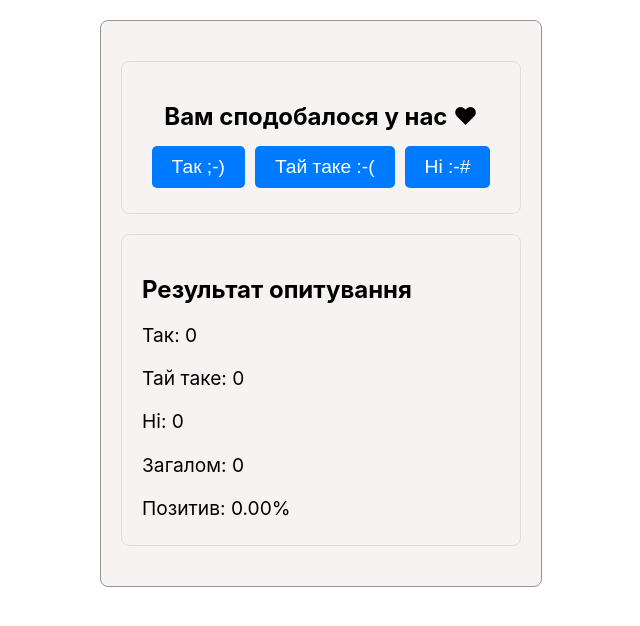
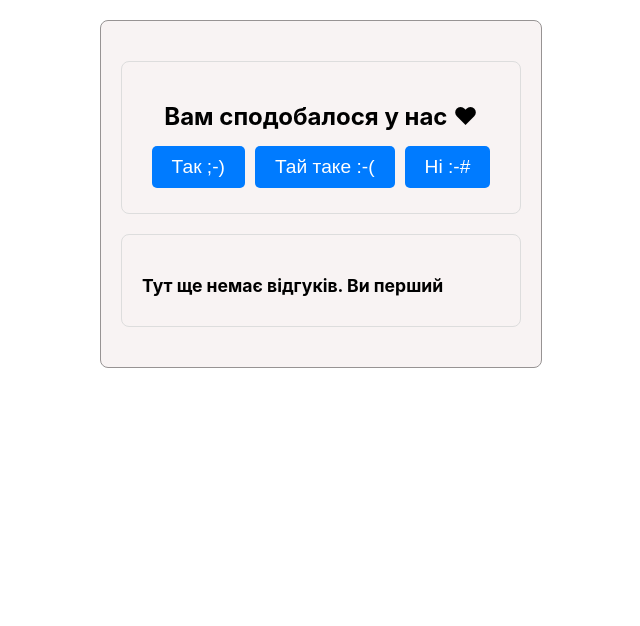
Before and after one commit to SergiiMytrofanov/goit-react-hw-02-feedback, a React (Create React App) app: page / in a window 1280 px wide. Shown: the top 626 px of the page, without its empty margins (319-959 px from the left). Built offline with nearby package versions, Linux system fonts and the light colour scheme.

Commit message:
Update App.jsx

```diff
--- a/src/components/App.jsx
+++ b/src/components/App.jsx
@@ -2,8 +2,7 @@ import React, { Component } from "react";
 import FeedbackColector from "./Feedback/Feedback";
 import StatBlock from "./StatBlock/StatBlock";
 import Section from "./Section/Section";
-// import Notification from "./StatBlock/Notіfication";
-
+import Notification from "./StatBlock/Notіfication";
 import styles from "./App.module.css";
 
 class AppFeedbackStat extends Component {
@@ -11,7 +10,6 @@ class AppFeedbackStat extends Component {
     good: 0,
     neutral: 0,
     bad: 0,
-
   };
 
   handleFeedbackClick = (feedbackType) => {
@@ -31,7 +29,7 @@ class AppFeedbackStat extends Component {
   };
 
   render() {
-    const { good, neutral, bad,} = this.state;
+    const { good, neutral, bad } = this.state;
 
     const totalFeed = good + neutral + bad;
     const positiveRate = this.calculatePositiveRate();
@@ -39,17 +37,20 @@ class AppFeedbackStat extends Component {
     return (
       <div className={styles.feedbackContainer}>
         <Section>
-          <FeedbackColector feedByClick={(type, event) => this.handleFeedbackClick(type, event)} />
+          <FeedbackColector feedByClick={(type) => this.handleFeedbackClick(type)} />
         </Section>
         <Section>
-          <StatBlock
+          {totalFeed === 0 ? (
+            <Notification message={"Тут ще немає відгуків. Ви перший"} />
+          ) : (
+            <StatBlock
               good={good}
               neutral={neutral}
               bad={bad}
               totalFeed={totalFeed}
               positiveRate={positiveRate}
             />
-
+          )}
         </Section>
       </div>
     );
```
